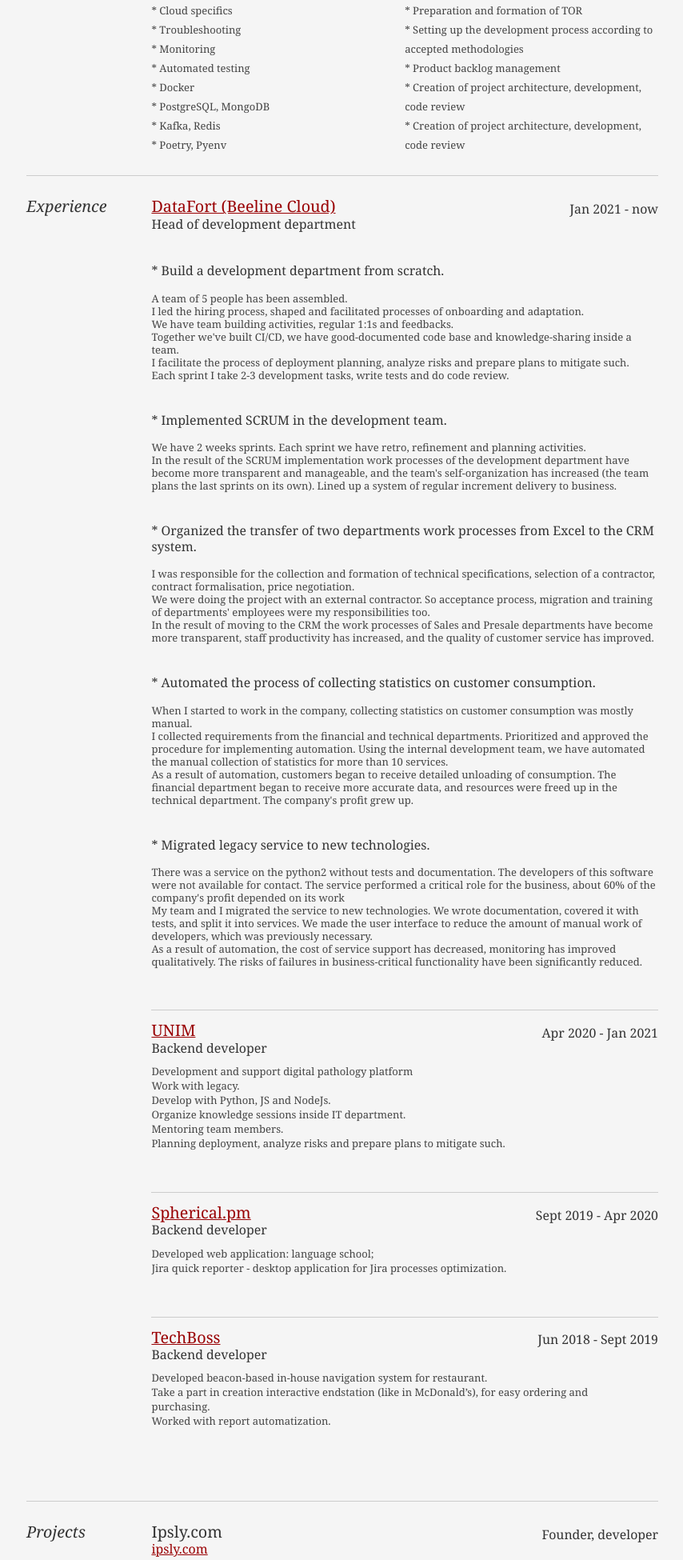
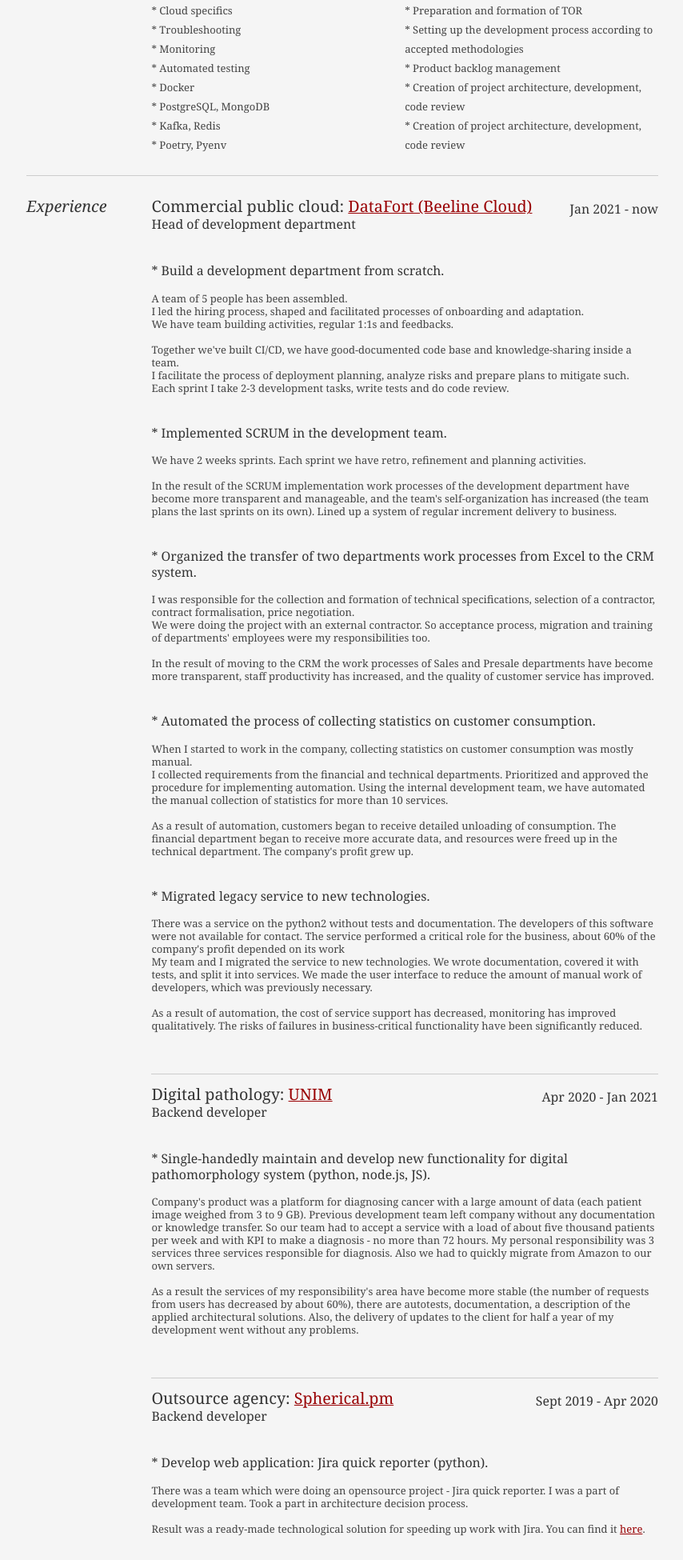
Before and after one commit to Kvm99/filonova.dev, a Django app: page /resume/ in a window 1280 px wide. Shown: the part 1249-3199 px from the top of the page at 80% size, without its empty margins (212-1066 px from the left). Run offline with Django 3.2, Linux system fonts and the light colour scheme.

Commit message:
resume updated

```diff
--- a/resume/templates/resume/srt-resume.html
+++ b/resume/templates/resume/srt-resume.html
@@ -170,7 +170,7 @@ decisions</p>
 						<div class="yui-u">
 
                              <div class="job">
-								<h2><a href="https://www.datafort.ru/">DataFort (Beeline Cloud)</a></h2>
+								 <h2>Commercial public cloud:  <a href="https://www.datafort.ru/">DataFort (Beeline Cloud)</a></h2>
 								<h3>Head of development department </h3>
 								<h4>Jan 2021 - now</h4>
 								 <p>
@@ -178,7 +178,7 @@ decisions</p>
 								A team of 5 people has been assembled. <br>
 								 I led the hiring process, shaped and facilitated processes of onboarding and adaptation.<br>
 								 We have team building activities, regular 1:1s and feedbacks.<br>
-								 Together we've built CI/CD, we have good-documented code base and knowledge-sharing inside a team. <br>
+								 <br> Together we've built CI/CD, we have good-documented code base and knowledge-sharing inside a team. <br>
 								 I facilitate the process of deployment planning, analyze risks and prepare plans to mitigate such.<br>
 								 Each sprint I take 2-3 development tasks, write tests and do code review.
 								</p>
@@ -186,7 +186,7 @@ decisions</p>
 								 <p>
 								 <h3>* Implemented SCRUM in the development team. </h3><br>
 							 	We have 2 weeks sprints. Each sprint we have retro, refinement and planning activities.<br>
-								 In the result of the SCRUM implementation work processes of the development
+								<br> In the result of the SCRUM implementation work processes of the development
 							 	department have become more transparent and manageable,
 								and the team's self-organization has increased (the team plans the last sprints on its own).
 								Lined up a system of regular increment delivery to business.
@@ -197,7 +197,7 @@ decisions</p>
 								 selection of a contractor, contract formalisation, price negotiation. <br>
 								 We were doing the project with an external contractor. So acceptance process,
 								 migration and training of departments' employees were my responsibilities too. <br>
-								 In the result of moving to the CRM the work processes of Sales and Presale
+								 <br> In the result of moving to the CRM the work processes of Sales and Presale
 								 departments have become more transparent,
 								staff productivity has increased, and the quality of customer service has improved.
 								</p>
@@ -208,7 +208,8 @@ decisions</p>
 								I collected requirements from the financial and technical departments.
 								Prioritized and approved the procedure for implementing automation.
 								Using the internal development team, we have automated the manual collection of statistics for more than 10 services.  <br>
-								As a result of automation, customers began to receive detailed unloading of consumption.
+								<br>
+								 As a result of automation, customers began to receive detailed unloading of consumption.
 								The financial department began to receive more accurate data,
 								and resources were freed up in the technical department. The company's profit grew up.
 								 </p>
@@ -220,7 +221,7 @@ decisions</p>
 							 	The service performed a critical role for the business, about 60% of the company's profit depended on its work <br>
 								My team and I migrated the service to new technologies. We wrote documentation, covered it with tests,
 								 and split it into services. We made the user interface to reduce the amount of manual work of developers,
-								 which was previously necessary.  <br>
+								 which was previously necessary.  <br><br>
 								As a result of automation, the cost of service support has decreased, monitoring has improved qualitatively.
 								 The risks of failures in business-critical functionality have been significantly reduced.
 								 </p>
@@ -228,33 +229,68 @@ decisions</p>
 							</div>
 
                             <div class="job">
-								<h2><a href="https://unim.su/">UNIM</a></h2>
+								<h2>Digital pathology: <a href="https://unim.su/">UNIM</a></h2>
 								<h3>Backend developer </h3>
 								<h4>Apr 2020 - Jan 2021</h4>
-								<p>Development and support digital pathology platform<br>
-                                Work with legacy.<br>
-                                Develop with Python, JS and NodeJs.<br>
-                                Organize knowledge sessions inside IT department.<br>
-                                Mentoring team members.<br>
-                                Planning deployment, analyze risks and prepare plans to mitigate such.
-                                </p>
+								<p>
+								 <h3>*  Single-handedly maintain and develop new
+								functionality for digital pathomorphology system (python, node.js, JS).
+								</h3><br>
+								Company's product was a platform for diagnosing cancer with a large amount of data
+								(each patient image weighed from 3 to 9 GB). Previous development team left company without any
+								documentation or knowledge transfer. So our team had to accept a service with a load
+								of about five thousand patients per week and with KPI to make a diagnosis - no more than 72 hours.
+								My personal responsibility was 3 services three services responsible for diagnosis.
+								Also we had to quickly migrate from Amazon to our own servers.
+								<br><br>
+								As a result the services of my responsibility's area have become more stable
+								(the number of requests from users has decreased by about 60%),
+								there are autotests, documentation, a description of the applied architectural solutions.
+								Also, the delivery of updates to the client for half a year of my development went without
+								any problems.
+								 </p>
+
 							</div>
 
 							<div class="job">
-								<h2><a href="https://www.spherical.pm/#hero-section">Spherical.pm</a></h2>
+								<h2>Outsource agency: <a href="https://www.spherical.pm/#hero-section">Spherical.pm</a></h2>
 								<h3>Backend developer </h3>
 								<h4>Sept 2019 - Apr 2020</h4>
-								<p>Developed web application: language school; <br>
-								Jira quick reporter - desktop application for Jira processes optimization.</p>
+								<p>
+								<h3>*  Develop web application: Jira quick reporter (python).
+								</h3><br>
+								There was a team which were doing an opensource project - Jira quick reporter.
+								I was a part of development team. Took a part in architecture decision process.
+								<br><br>
+								Result was a ready-made technological solution for speeding up work with Jira.
+								You can find it <a href="https://github.com/sphericalpm/jira-quick-reporter">here</a>.
+								</p><p>
+ 								<h3>* Develop web application: language school (python).
+								</h3><br>
+								Our team's goal was to maintain and develop more features to a language school service.
+								<br><br>
+								In a result new features was added into the software.
+								</p>
 							</div>
 
 							<div class="job">
-								<h2><a href="https://techboss.ru/">TechBoss</a></h2>
+								<h2>Outsource agency: <a href="https://techboss.ru/">TechBoss</a></h2>
 								<h3>Backend developer</h3>
 								<h4>Jun 2018 - Sept  2019 </h4>
-								<p>Developed beacon-based in-house navigation system for restaurant.
-								<br />Take a part in creation interactive endstation (like in McDonald’s), for easy ordering and purchasing.<br/>
-								Worked with report automatization.</p>
+								<p>
+								<h3>* independently develop a navigation system for a restaurant (python, JS).
+								</h3><br>
+								The system should help to determining where to carry an order in the restaurant
+								based on the location of the client.
+								<br><br>
+								Result was a ready-made technological solution for implementation in a restaurant chain with all
+								the necessary for support and implementation. All done by myself.
+								<p></p>
+								<h3>*  Develop new functionality in the billing and reporting service (python)
+								</h3><br>
+								There were a team which were developing billing and reporting service. I took a part in
+								the development process and added some new features.
+								 </p>
 							</div>
 
 
@@ -269,30 +305,26 @@ decisions</p>
 
 						<div class="yui-u">
 							<div class="job">
-								<h2>Ipsly.com</h2>
+								<h3>Knowledge tracking platform: <a href="https://ipsly.com/">Ipsly</a><br><h5>non-profit</h5></h3>
 								<h4>Founder, developer</h4>
-								<h3><a href="https://ipsly.com/">ipsly.com</a></h3>
 								<p>
                                 </p>
 							</div>
                             <div class="job">
-								<h2>IT club Georgia</h2>
+								<h3>IT community: <a href="https://it-club.ge/">IT-club Georgia</a><br><h5>non-profit</h5></h3>
 								<h4>Founder</h4>
-								<h3><a href="https://it-club.ge/">it-club.ge</a></h3>
 								<p>
                                 </p>
 							</div>
                             <div class="job">
-								<h2>Moscow Python</h2>
+								<h3>Programming courses: <a href="https://learn.python.ru/">learn.python.ru</a><br><h5>2020-2021</h5></h3>
 								<h4>Mentor, course creator</h4>
-								<h3><a href="https://learn.python.ru/">learn.python.ru</a></h3>
 								<p>
                                 </p>
 							</div>
 							<div class="job">
-								<h2>Wemake-python-styleguide</h2>
+								<h3>Opensourse linter: <a href="https://github.com/wemake-services/wemake-python-styleguide">Wemake-python-styleguide</a><br><h5>non-profit</h5></h3>
 								<h4>Opensource contributor</h4>
-								<h3><a href="https://github.com/wemake-services/wemake-python-styleguide">Github</a></h3>
 								<p>
                                 </p>
 							</div>
```
